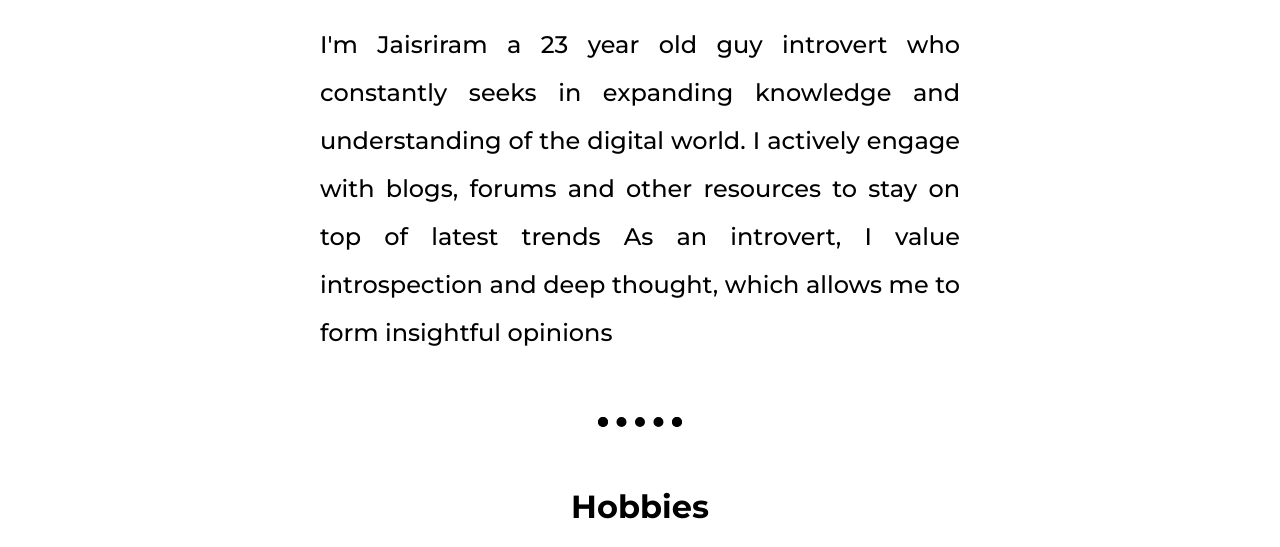
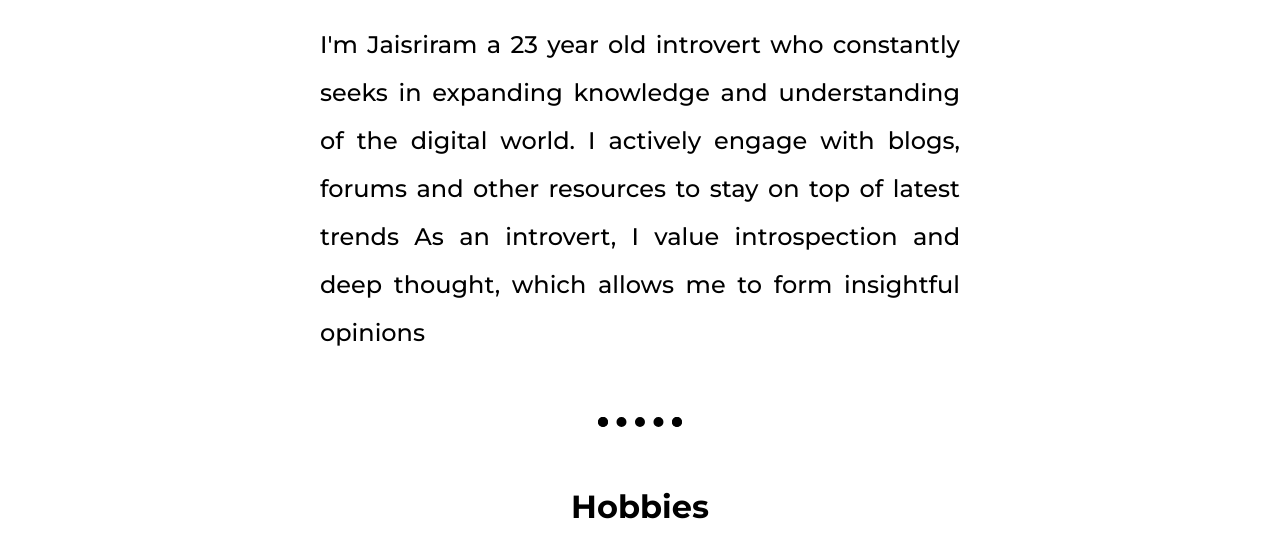
Before and after one commit to Jaisriram3600/cv, a plain HTML site: page index.html in a window 1280 px wide. Shown: the part 681-1228 px from the top of the page. Drawn offline with Linux system fonts and the light colour scheme.

Commit message:
Update index.html

```diff
--- a/index.html
+++ b/index.html
@@ -29,7 +29,7 @@
 
 
 
-<p>I'm Jaisriram a 23 year old guy introvert who constantly seeks in expanding knowledge and understanding of the digital world.
+<p>I'm Jaisriram a 23 year old introvert who constantly seeks in expanding knowledge and understanding of the digital world.
   I actively engage with blogs, forums and other resources to stay on top of latest trends
   As an introvert, I value introspection and deep thought, which allows me to form insightful opinions
 
```
